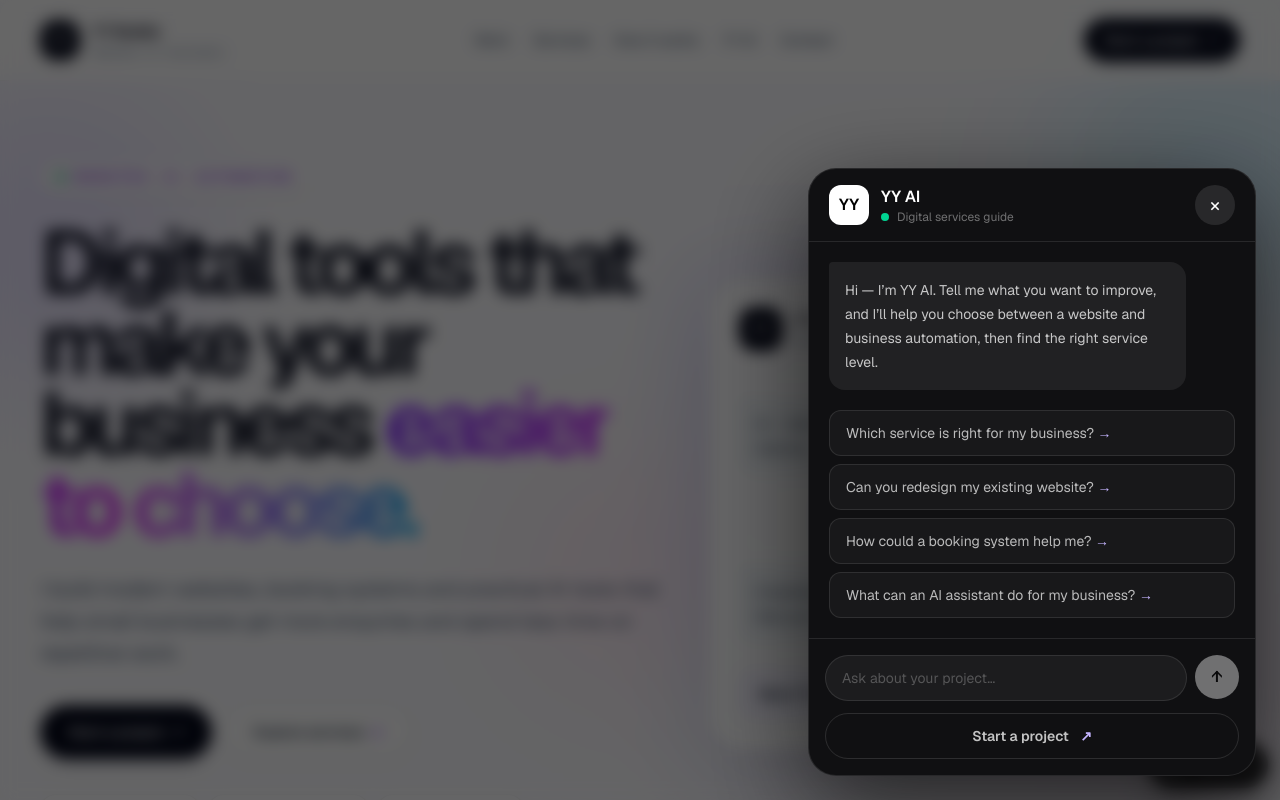
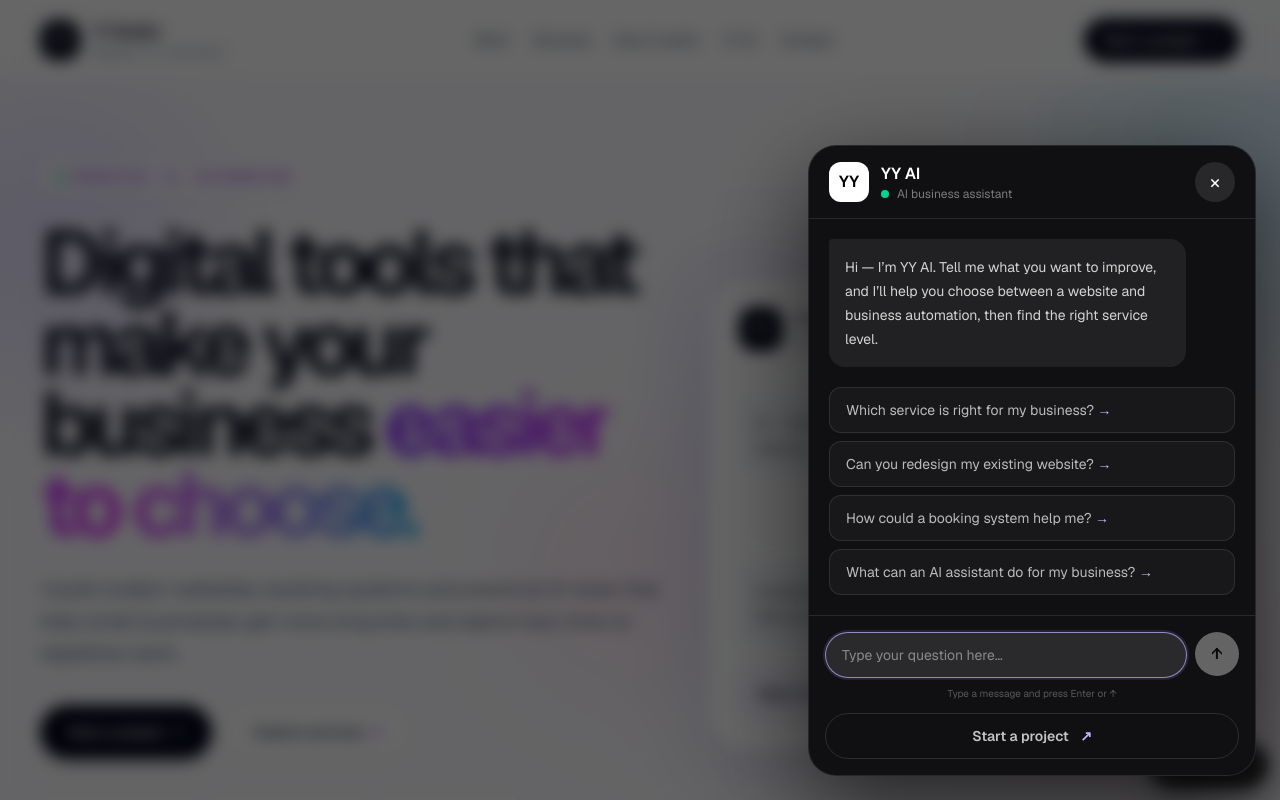
Before and after one commit to hellonexavo/nexavo, a Next.js app: page / in a window 1280 px wide. Both pictures are taken after a click on the button "Open YY AI Assistant". Shown: the top 800 px of the page. Built offline with nearby package versions, Linux system fonts and the light colour scheme.

Commit message:
Make YY AI chat input clearly interactive and improve retry UX

```diff
--- a/app/components/YYAssistant.tsx
+++ b/app/components/YYAssistant.tsx
@@ -4,7 +4,11 @@ import { useRouter } from "next/navigation";
 import { FormEvent, useEffect, useRef, useState } from "react";
 import { assistantStarters, type AssistantMessage } from "@/app/lib/assistant";
 
-const welcome: AssistantMessage = { role: "assistant", content: "Hi — I’m YY AI. Tell me what you want to improve, and I’ll help you choose between a website and business automation, then find the right service level." };
+const welcome: AssistantMessage = {
+  role: "assistant",
+  content:
+    "Hi — I’m YY AI. Tell me what you want to improve, and I’ll help you choose between a website and business automation, then find the right service level.",
+};
 const PROJECT_CONTEXT_KEY = "yy-ai-project-context";
 
 export default function YYAssistant() {
@@ -14,27 +18,62 @@ export default function YYAssistant() {
   const [input, setInput] = useState("");
   const [status, setStatus] = useState<"idle" | "loading" | "error">("idle");
   const [demoMode, setDemoMode] = useState(false);
+  const [lastFailedMessage, setLastFailedMessage] = useState("");
   const scrollRef = useRef<HTMLDivElement>(null);
+  const inputRef = useRef<HTMLInputElement>(null);
 
   useEffect(() => {
     scrollRef.current?.scrollTo({ top: scrollRef.current.scrollHeight, behavior: "smooth" });
   }, [messages, status]);
 
-  async function sendMessage(content: string) {
+  useEffect(() => {
+    if (!isOpen) return;
+    const timer = window.setTimeout(() => inputRef.current?.focus(), 120);
+    return () => window.clearTimeout(timer);
+  }, [isOpen]);
+
+  async function sendMessage(content: string, options?: { retry?: boolean }) {
     const clean = content.trim();
     if (!clean || status === "loading") return;
-    const history = [...messages.slice(1), { role: "user", content: clean } satisfies AssistantMessage].slice(-12);
+
+    const historyBase = options?.retry
+      ? messages.filter((message, index) => !(index === messages.length - 1 && message.role === "user"))
+      : messages;
+    const history = [
+      ...historyBase.slice(1),
+      { role: "user", content: clean } satisfies AssistantMessage,
+    ].slice(-12);
+
+    if (!options?.retry) {
       setMessages((current) => [...current, { role: "user", content: clean }]);
+    }
+
     setInput("");
     setStatus("loading");
+    setLastFailedMessage("");
+
     try {
-      const response = await fetch("/api/assistant", { method: "POST", headers: { "Content-Type": "application/json" }, body: JSON.stringify({ messages: history }) });
-      const data = (await response.json()) as { reply?: string; error?: string; mode?: "live" | "demo" };
-      if (!response.ok || !data.reply) throw new Error(data.error || "The assistant could not respond.");
+      const response = await fetch("/api/assistant", {
+        method: "POST",
+        headers: { "Content-Type": "application/json" },
+        body: JSON.stringify({ messages: history }),
+      });
+      const data = (await response.json()) as {
+        reply?: string;
+        error?: string;
+        mode?: "live" | "demo";
+      };
+
+      if (!response.ok || !data.reply) {
+        throw new Error(data.error || "The assistant could not respond.");
+      }
+
       setDemoMode(data.mode === "demo");
       setMessages((current) => [...current, { role: "assistant", content: data.reply! }]);
       setStatus("idle");
+      window.setTimeout(() => inputRef.current?.focus(), 50);
     } catch {
+      setLastFailedMessage(clean);
       setStatus("error");
     }
   }
@@ -52,7 +91,10 @@ export default function YYAssistant() {
         .map((message) => `${message.role === "user" ? "Visitor" : "YY AI"}: ${message.content}`)
         .join("\n\n")
         .slice(0, 4500);
-      sessionStorage.setItem(PROJECT_CONTEXT_KEY, `Project context from YY AI conversation:\n\n${transcript}`);
+      sessionStorage.setItem(
+        PROJECT_CONTEXT_KEY,
+        `Project context from YY AI conversation:\n\n${transcript}`,
+      );
     } else {
       sessionStorage.removeItem(PROJECT_CONTEXT_KEY);
     }
@@ -60,29 +102,152 @@ export default function YYAssistant() {
     router.push("/checkout?product=custom-project&source=assistant");
   }
 
-  return <>
-    <button type="button" onClick={() => setIsOpen(true)} className="yy-assistant-trigger fixed z-50 flex items-center gap-2 rounded-full border border-white/15 bg-[#121216]/95 p-1.5 text-xs font-semibold text-white/75 shadow-[0_10px_30px_rgba(0,0,0,.3)] backdrop-blur-xl transition hover:-translate-y-0.5 hover:border-white/25 hover:text-white sm:pr-4" aria-label="Open YY AI Assistant"><span className="flex h-8 w-8 items-center justify-center rounded-full bg-white/10 text-[11px] text-white">YY</span><span className="hidden sm:inline">Ask YY AI</span></button>
+  return (
+    <>
+      <button
+        type="button"
+        onClick={() => setIsOpen(true)}
+        className="yy-assistant-trigger fixed z-50 flex items-center gap-2 rounded-full border border-white/15 bg-[#121216]/95 p-1.5 text-xs font-semibold text-white/75 shadow-[0_10px_30px_rgba(0,0,0,.3)] backdrop-blur-xl transition hover:-translate-y-0.5 hover:border-white/25 hover:text-white sm:pr-4"
+        aria-label="Open YY AI Assistant"
+      >
+        <span className="flex h-8 w-8 items-center justify-center rounded-full bg-white/10 text-[11px] text-white">
+          YY
+        </span>
+        <span className="hidden sm:inline">Ask YY AI</span>
+      </button>
 
-    {isOpen && <div className="fixed inset-0 z-[60] flex items-end justify-end bg-black/60 p-3 backdrop-blur-sm sm:p-6" role="dialog" aria-modal="true" aria-label="YY AI Assistant">
+      {isOpen && (
+        <div
+          className="fixed inset-0 z-[60] flex items-end justify-end bg-black/60 p-3 backdrop-blur-sm sm:p-6"
+          role="dialog"
+          aria-modal="true"
+          aria-label="YY AI Assistant"
+        >
           <div className="flex max-h-[min(760px,90vh)] w-full max-w-md flex-col overflow-hidden rounded-[28px] border border-white/10 bg-[#101012] text-white shadow-[0_30px_100px_rgba(0,0,0,.65)]">
             <div className="flex items-center justify-between border-b border-white/10 px-5 py-4">
-          <div className="flex items-center gap-3"><span className="flex h-10 w-10 items-center justify-center rounded-xl bg-white font-semibold text-black">YY</span><div><p className="font-semibold">YY AI</p><p className="flex items-center gap-2 text-xs text-white/40"><span className="h-2 w-2 rounded-full bg-emerald-400" />Digital services guide</p></div></div>
-          <button type="button" onClick={() => setIsOpen(false)} className="flex h-10 w-10 items-center justify-center rounded-full bg-white/10 text-xl hover:bg-white/20" aria-label="Close assistant">×</button>
+              <div className="flex items-center gap-3">
+                <span className="flex h-10 w-10 items-center justify-center rounded-xl bg-white font-semibold text-black">
+                  YY
+                </span>
+                <div>
+                  <p className="font-semibold">YY AI</p>
+                  <p className="flex items-center gap-2 text-xs text-white/45">
+                    <span className="h-2 w-2 rounded-full bg-emerald-400" />
+                    {demoMode ? "Guided assistant" : "AI business assistant"}
+                  </p>
+                </div>
+              </div>
+              <button
+                type="button"
+                onClick={() => setIsOpen(false)}
+                className="flex h-10 w-10 items-center justify-center rounded-full bg-white/10 text-xl hover:bg-white/20"
+                aria-label="Close assistant"
+              >
+                ×
+              </button>
             </div>
 
-        <div ref={scrollRef} className="min-h-0 flex-1 space-y-4 overflow-y-auto p-5" aria-live="polite">
-          {messages.map((message, index) => <div key={`${message.role}-${index}`} className={`max-w-[88%] whitespace-pre-wrap rounded-2xl p-4 text-sm leading-6 ${message.role === "user" ? "ml-auto rounded-tr-sm bg-violet-600 text-white" : "rounded-tl-sm bg-white/[0.07] text-white/75"}`}>{message.content}</div>)}
-          {messages.length === 1 && <div className="grid gap-2 pt-1">{assistantStarters.map((question) => <button key={question} type="button" onClick={() => void sendMessage(question)} className="rounded-xl border border-white/10 bg-white/[0.035] px-4 py-3 text-left text-sm text-white/70 hover:border-violet-300/30 hover:bg-white/[0.07]">{question} <span className="text-violet-300">→</span></button>)}</div>}
-          {status === "loading" && <div className="flex w-fit items-center gap-2 rounded-2xl rounded-tl-sm bg-white/[0.07] px-4 py-3 text-xs text-white/45"><span className="h-2 w-2 animate-pulse rounded-full bg-violet-300" />Thinking…</div>}
-          {status === "error" && <div role="alert" className="rounded-2xl border border-rose-300/20 bg-rose-300/[0.07] p-4 text-sm text-rose-100"><p>The assistant couldn’t respond just now.</p><button type="button" onClick={() => void sendMessage(messages.at(-1)?.role === "user" ? messages.at(-1)!.content : input)} className="mt-2 font-semibold underline underline-offset-4">Try again</button></div>}
+            <div
+              ref={scrollRef}
+              className="min-h-0 flex-1 space-y-4 overflow-y-auto p-5"
+              aria-live="polite"
+            >
+              {messages.map((message, index) => (
+                <div
+                  key={`${message.role}-${index}`}
+                  className={`max-w-[88%] whitespace-pre-wrap rounded-2xl p-4 text-sm leading-6 ${
+                    message.role === "user"
+                      ? "ml-auto rounded-tr-sm bg-violet-600 text-white"
+                      : "rounded-tl-sm bg-white/[0.07] text-white/80"
+                  }`}
+                >
+                  {message.content}
+                </div>
+              ))}
+
+              {messages.length === 1 && (
+                <div className="grid gap-2 pt-1">
+                  {assistantStarters.map((question) => (
+                    <button
+                      key={question}
+                      type="button"
+                      onClick={() => void sendMessage(question)}
+                      className="rounded-xl border border-white/10 bg-white/[0.035] px-4 py-3 text-left text-sm text-white/70 hover:border-violet-300/30 hover:bg-white/[0.07]"
+                    >
+                      {question} <span className="text-violet-300">→</span>
+                    </button>
+                  ))}
+                </div>
+              )}
+
+              {status === "loading" && (
+                <div className="flex w-fit items-center gap-2 rounded-2xl rounded-tl-sm bg-white/[0.07] px-4 py-3 text-xs text-white/50">
+                  <span className="h-2 w-2 animate-pulse rounded-full bg-violet-300" />
+                  Thinking…
+                </div>
+              )}
+
+              {status === "error" && (
+                <div
+                  role="alert"
+                  className="rounded-2xl border border-rose-300/20 bg-rose-300/[0.07] p-4 text-sm text-rose-100"
+                >
+                  <p>The assistant couldn’t respond just now.</p>
+                  <button
+                    type="button"
+                    onClick={() => void sendMessage(lastFailedMessage, { retry: true })}
+                    className="mt-2 font-semibold underline underline-offset-4"
+                  >
+                    Try again
+                  </button>
+                </div>
+              )}
             </div>
 
             <div className="border-t border-white/10 p-4">
-          {demoMode && <p className="mb-3 text-center text-[11px] text-white/35">Guided fallback mode — project requests still go directly to YY Builds.</p>}
-          <form onSubmit={submit} className="flex gap-2"><label className="sr-only" htmlFor="yy-assistant-message">Message</label><input id="yy-assistant-message" value={input} onChange={(event) => setInput(event.target.value)} maxLength={1200} placeholder="Ask about your project…" className="min-w-0 flex-1 rounded-full border border-white/10 bg-white/[0.05] px-4 py-3 text-sm outline-none placeholder:text-white/25 focus:border-violet-300/40" /><button type="submit" disabled={!input.trim() || status === "loading"} className="flex h-11 w-11 shrink-0 items-center justify-center rounded-full bg-white font-semibold text-black disabled:opacity-40" aria-label="Send message">↑</button></form>
-          <button type="button" onClick={startProject} className="mt-3 w-full rounded-full border border-white/12 px-5 py-3 text-sm font-semibold text-white/75 hover:bg-white/[0.07]">Start a project <span className="ml-2 text-violet-300">↗</span></button>
+              {demoMode && (
+                <p className="mb-3 text-center text-[11px] text-white/40">
+                  Guided fallback mode — project requests still go directly to YY Builds.
+                </p>
+              )}
+              <form onSubmit={submit} className="flex gap-2">
+                <label className="sr-only" htmlFor="yy-assistant-message">
+                  Message
+                </label>
+                <input
+                  ref={inputRef}
+                  id="yy-assistant-message"
+                  value={input}
+                  onChange={(event) => setInput(event.target.value)}
+                  maxLength={1200}
+                  autoComplete="off"
+                  enterKeyHint="send"
+                  placeholder="Type your question here…"
+                  className="min-w-0 flex-1 cursor-text rounded-full border border-white/20 bg-white/[0.08] px-4 py-3 text-sm text-white outline-none transition placeholder:text-white/45 hover:border-white/30 focus:border-violet-300/70 focus:bg-white/[0.11] focus:ring-2 focus:ring-violet-400/15"
+                />
+                <button
+                  type="submit"
+                  disabled={!input.trim() || status === "loading"}
+                  className="flex h-11 w-11 shrink-0 items-center justify-center rounded-full bg-white font-semibold text-black transition hover:scale-[1.03] disabled:cursor-not-allowed disabled:opacity-35"
+                  aria-label="Send message"
+                >
+                  ↑
+                </button>
+              </form>
+              <p className="mt-2 text-center text-[10px] text-white/30">
+                Type a message and press Enter or ↑
+              </p>
+              <button
+                type="button"
+                onClick={startProject}
+                className="mt-3 w-full rounded-full border border-white/12 px-5 py-3 text-sm font-semibold text-white/75 hover:bg-white/[0.07]"
+              >
+                Start a project <span className="ml-2 text-violet-300">↗</span>
+              </button>
             </div>
           </div>
-    </div>}
-  </>;
+        </div>
+      )}
+    </>
+  );
 }
```
Lines whose indentation alone changed are shown as unchanged.
